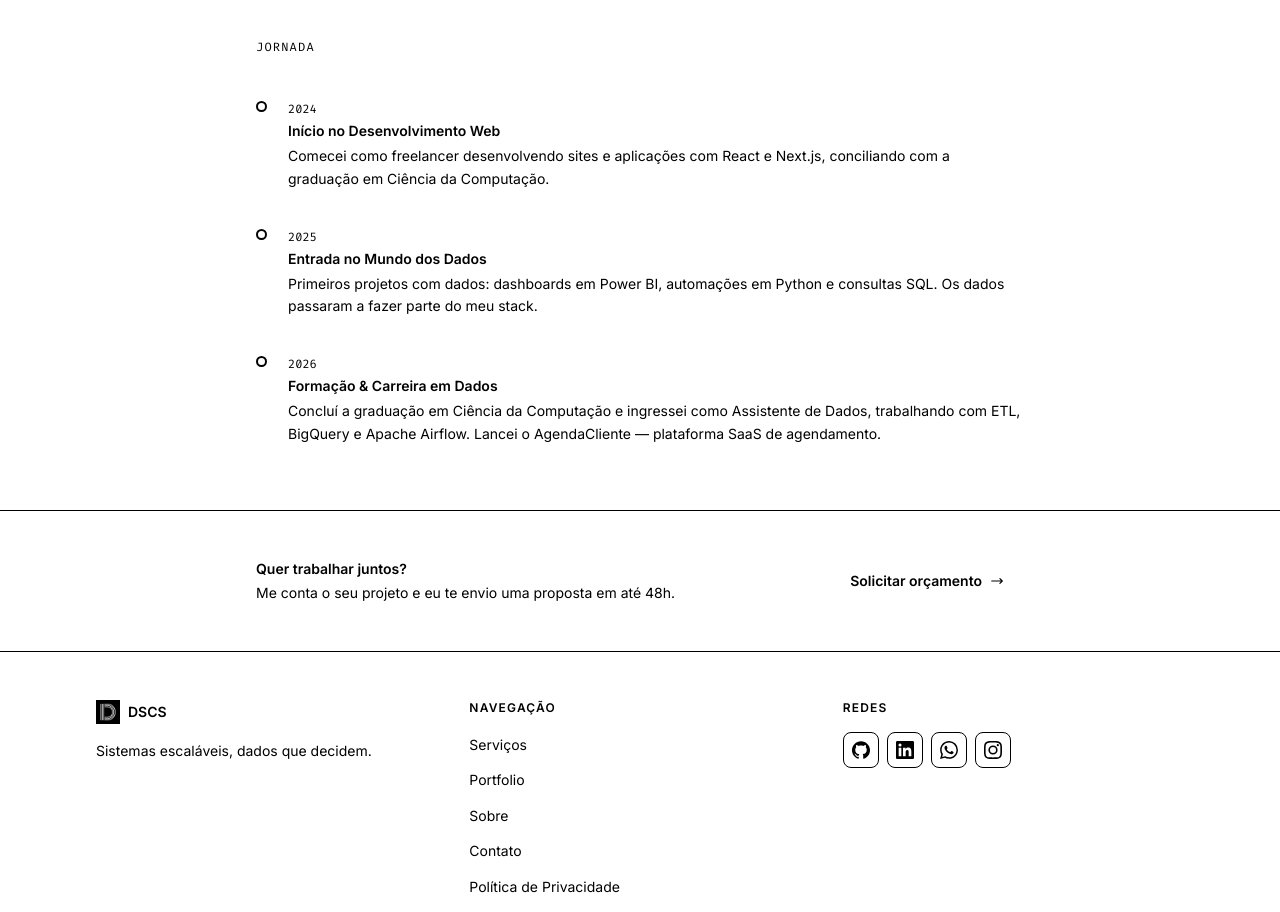
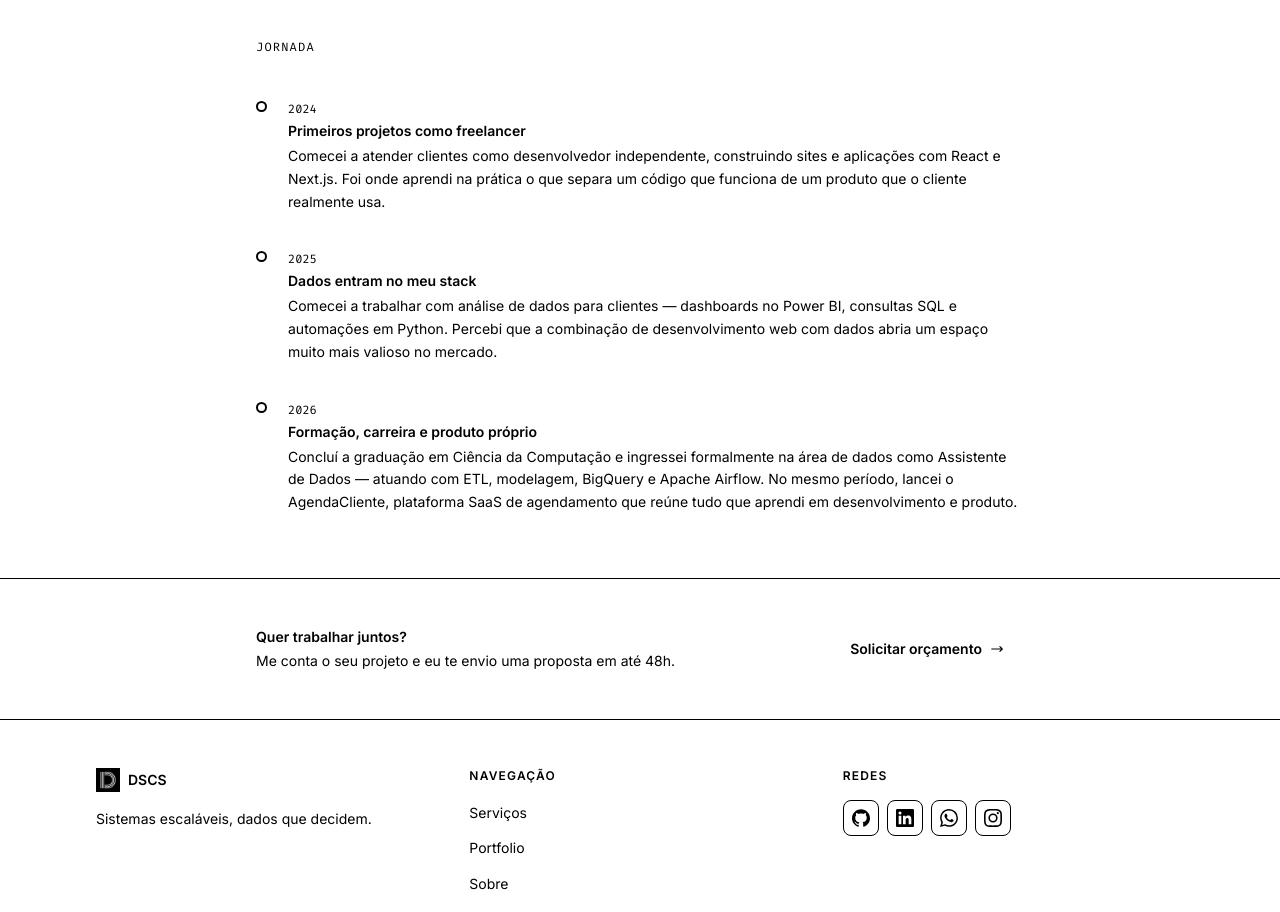
Before and after one commit to diegoscs/site_dscs, a Next.js app: page /sobre in a window 1280 px wide. Shown: the part 940-1852 px from the top of the page. Built offline with nearby package versions, Linux system fonts and the light colour scheme.

Commit message:
feat: Rewrite timeline with more compelling and personal content

```diff
--- a/src/app/sobre/page.tsx
+++ b/src/app/sobre/page.tsx
@@ -55,18 +55,18 @@ const skills = [
 const timeline = [
   {
     ano: "2024",
-    titulo: "Início no Desenvolvimento Web",
-    descricao: "Comecei como freelancer desenvolvendo sites e aplicações com React e Next.js, conciliando com a graduação em Ciência da Computação.",
+    titulo: "Primeiros projetos como freelancer",
+    descricao: "Comecei a atender clientes como desenvolvedor independente, construindo sites e aplicações com React e Next.js. Foi onde aprendi na prática o que separa um código que funciona de um produto que o cliente realmente usa.",
   },
   {
     ano: "2025",
-    titulo: "Entrada no Mundo dos Dados",
-    descricao: "Primeiros projetos com dados: dashboards em Power BI, automações em Python e consultas SQL. Os dados passaram a fazer parte do meu stack.",
+    titulo: "Dados entram no meu stack",
+    descricao: "Comecei a trabalhar com análise de dados para clientes — dashboards no Power BI, consultas SQL e automações em Python. Percebi que a combinação de desenvolvimento web com dados abria um espaço muito mais valioso no mercado.",
   },
   {
     ano: "2026",
-    titulo: "Formação & Carreira em Dados",
-    descricao: "Concluí a graduação em Ciência da Computação e ingressei como Assistente de Dados, trabalhando com ETL, BigQuery e Apache Airflow. Lancei o AgendaCliente — plataforma SaaS de agendamento.",
+    titulo: "Formação, carreira e produto próprio",
+    descricao: "Concluí a graduação em Ciência da Computação e ingressei formalmente na área de dados como Assistente de Dados — atuando com ETL, modelagem, BigQuery e Apache Airflow. No mesmo período, lancei o AgendaCliente, plataforma SaaS de agendamento que reúne tudo que aprendi em desenvolvimento e produto.",
   },
 ];
 
```
